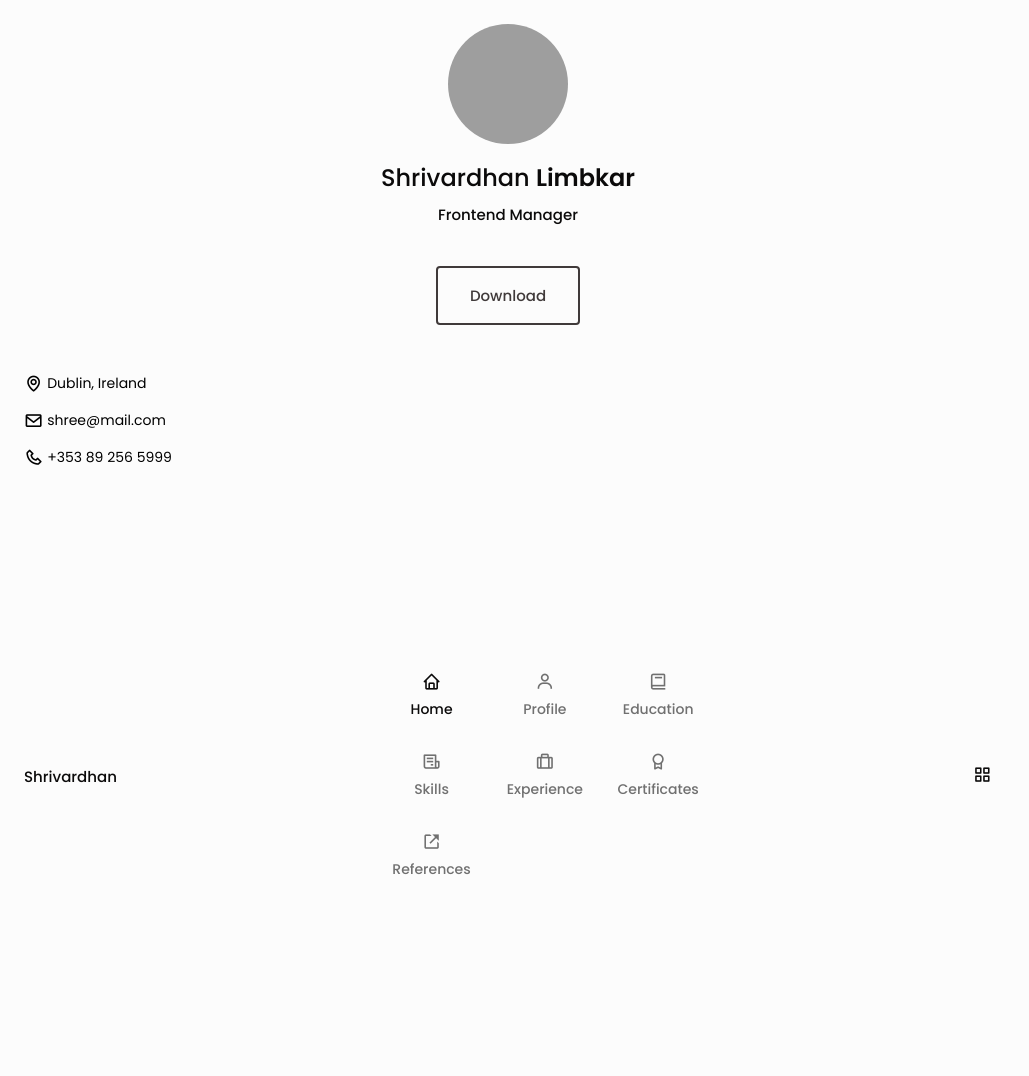
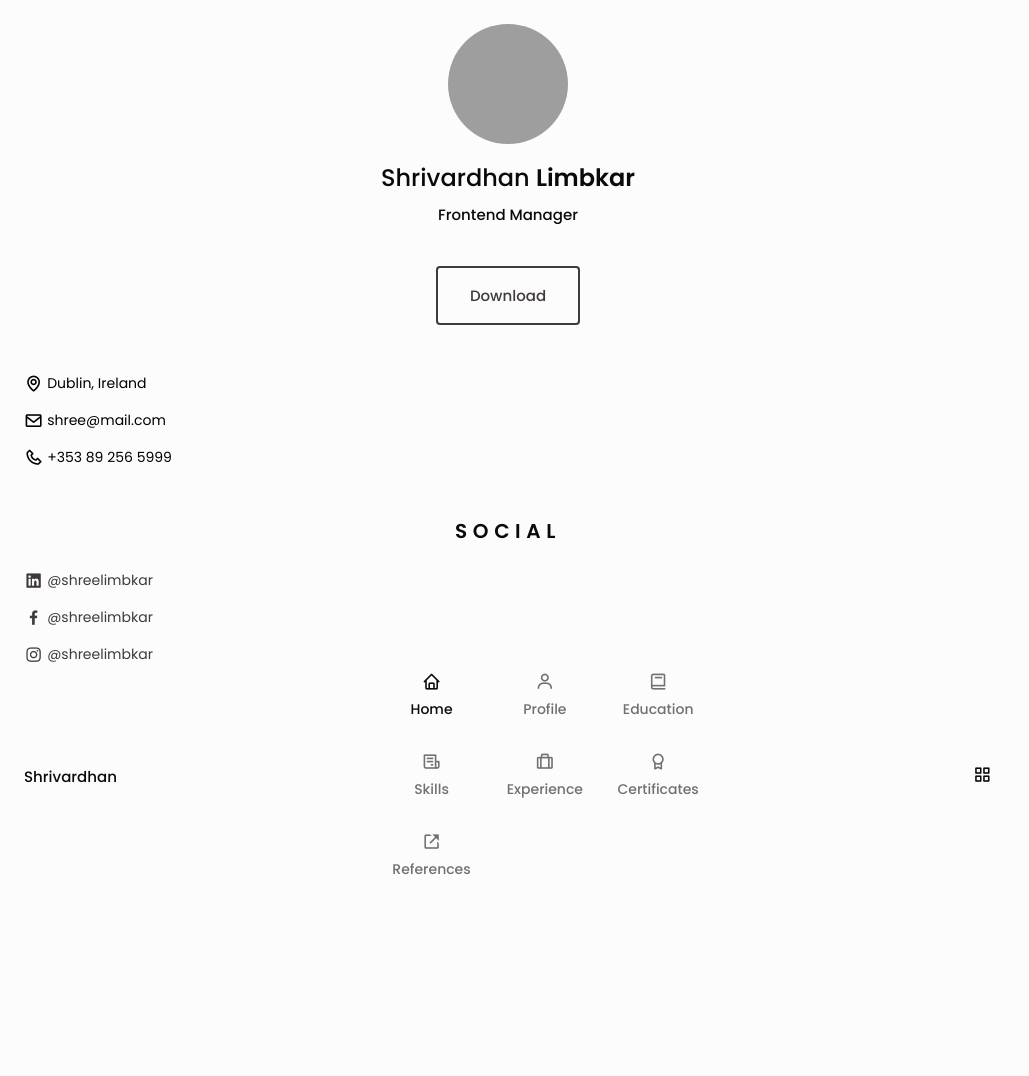
Before and after one commit to shreelimbkar/digital-cv, a plain HTML site: page index.html in a window 1280 px wide. Shown: the whole page, without its empty margins (0-1029 px from the left). Before the commit the page ends 972 px from the top, so only its background shows below. Drawn offline with nearby package versions, Linux system fonts and the light colour scheme; grey boxes are pictures that could not be loaded.

Commit message:
updated styles for social section

```diff
--- a/assets/css/styles.css
+++ b/assets/css/styles.css
@@ -243,7 +243,23 @@ img {
   color: var(--container-color);
 }
 /*========== SOCIAL ==========*/
-
+.social__container {
+  grid-template-columns: max-content;
+  gap: 1rem;
+}
+.social__link {
+  display: inline-flex;
+  align-items: center;
+  font-size: var(--small-font-size);
+  color: var(--text-color);
+}
+.social__link:hover {
+  color: var(--title-color);
+}
+.social__icon {
+  font-size: 1.2rem;
+  margin-right: 0.25rem;
+}
 /*========== PROFILE ==========*/
 
 /*========== EDUCATION AND EXPERIENCE ==========*/
--- a/index.html
+++ b/index.html
@@ -96,7 +96,33 @@
           </section>
 
           <!--========== SOCIAL ==========-->
-          <section class="social section"></section>
+          <section class="social section">
+            <h2 class="section-title">SOCIAL</h2>
+            <div class="social__container bd-grid">
+              <a
+                href="https://www.linkedin.com/"
+                target="_blank"
+                class="social__link"
+              >
+                <i class="bx bxl-linkedin-square social__icon"></i>
+                @shreelimbkar
+              </a>
+              <a
+                href="https://www.facebook.com/"
+                target="_blank"
+                class="social__link"
+              >
+                <i class="bx bxl-facebook social__icon"></i> @shreelimbkar
+              </a>
+              <a
+                href="https://www.instagram.com/"
+                target="_blank"
+                class="social__link"
+              >
+                <i class="bx bxl-instagram social__icon"></i> @shreelimbkar
+              </a>
+            </div>
+          </section>
 
           <!--========== PROFILE ==========-->
           <section class="profile section" id="profile"></section>
```
